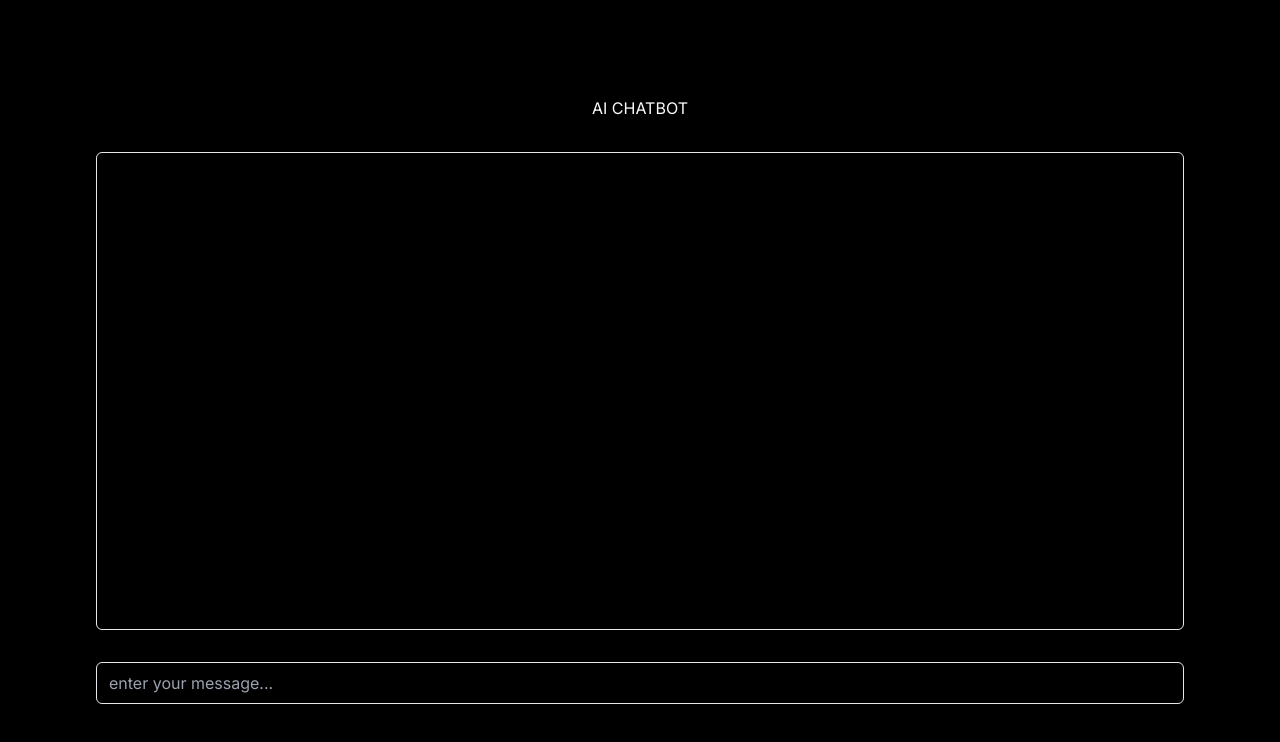
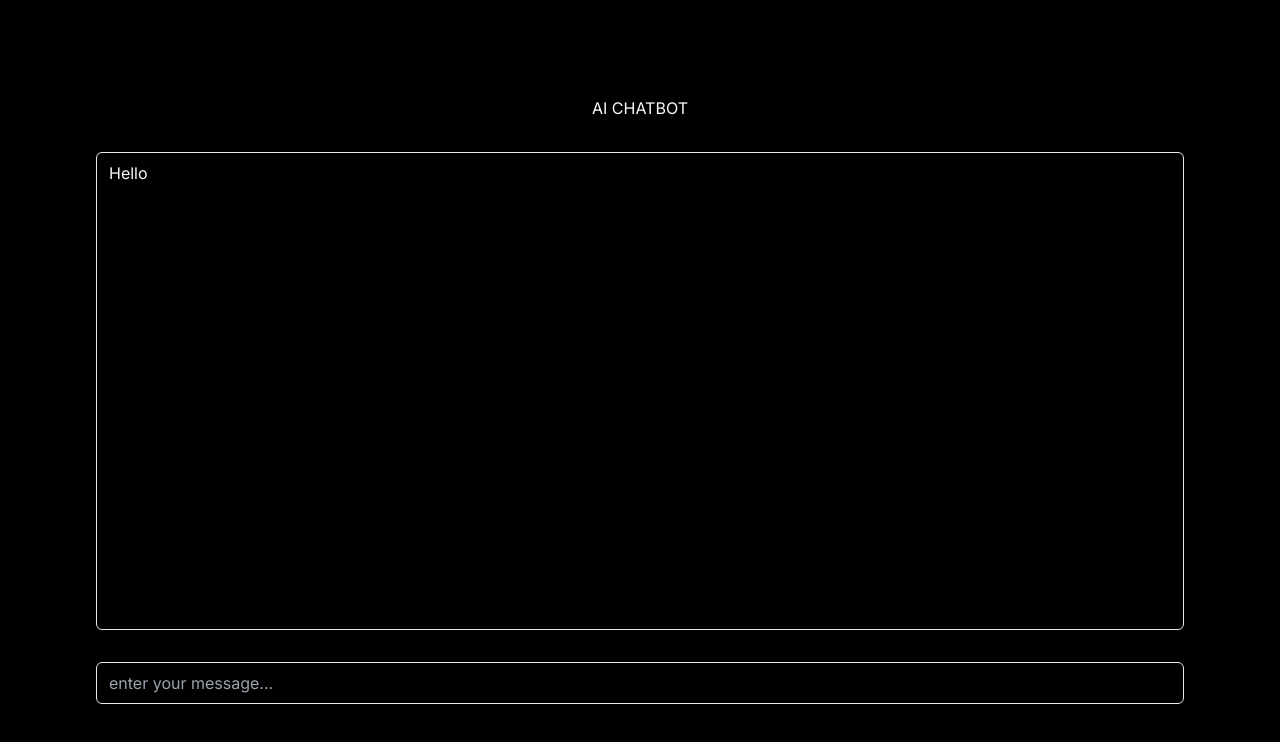
Before and after one commit to etherbits/ai-chatbot, a Next.js app: page / in a window 1280 px wide. Shown: the top 742 px of the page. Built offline with nearby package versions, Linux system fonts and the light colour scheme.

Commit message:
mapping messages

```diff
--- a/app/page.tsx
+++ b/app/page.tsx
@@ -4,10 +4,11 @@ import { useState } from 'react';
 
 export default function Home() {
   const [prompt, setPrompt] = useState("")
+  const [messages, setMessages] = useState(["Hello"])
   return (
     <main className="flex min-h-screen flex-col items-center justify-between p-24 bg-black text-neutral-50 gap-8">
       AI CHATBOT
-      <div className="py-2 px-3 w-full border rounded-md w-full flex-grow"></div>
+      <div className="py-2 px-3 w-full border rounded-md w-full flex-grow">{messages.map((message, i) => <p key={i}>{message}</p>)}</div>
       <input type="text" placeholder="enter your message..." className="py-2 px-3 w-full border rounded-md bg-black" value={prompt} onChange={(e) => { setPrompt(e.target.value) }} />
     </main>
   )
```
